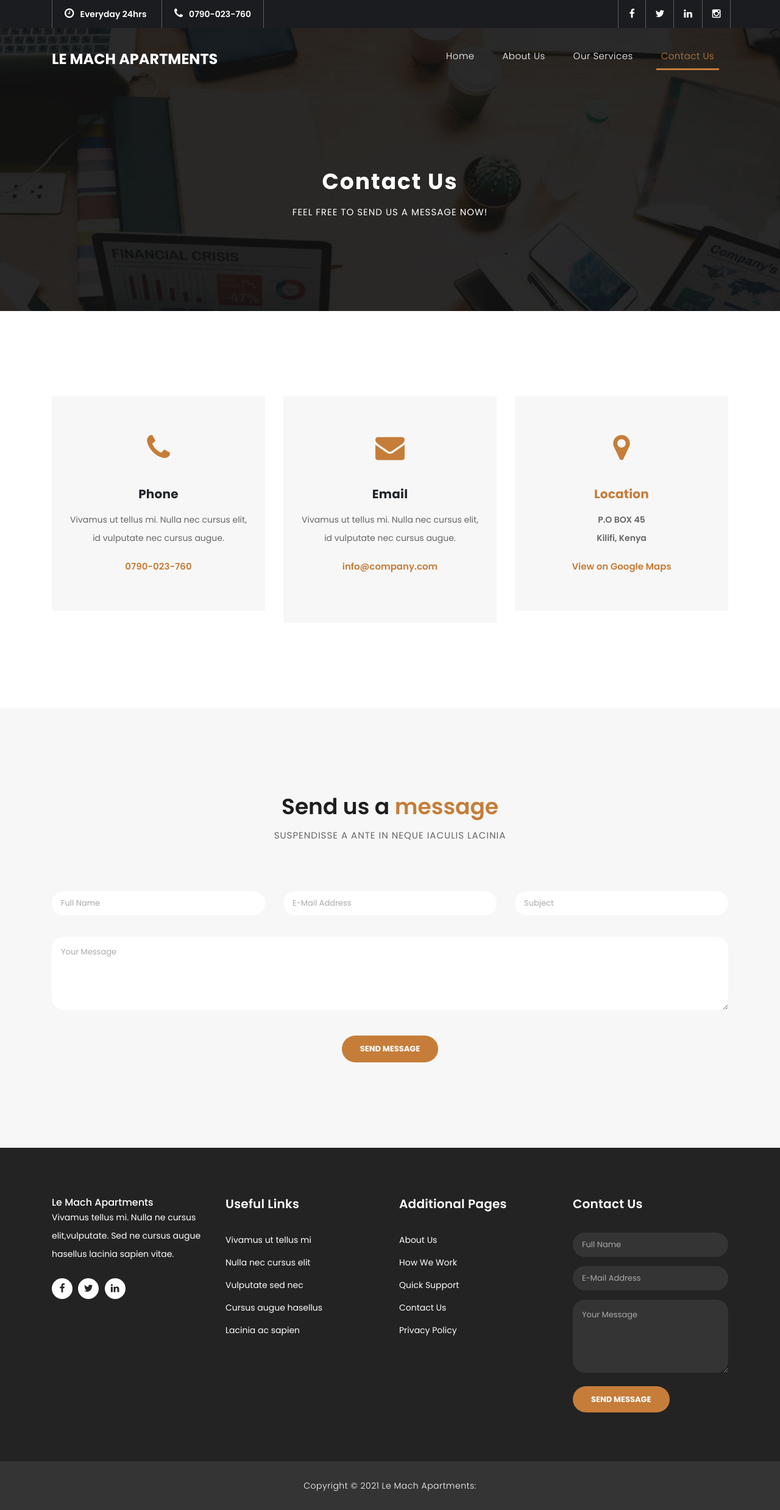
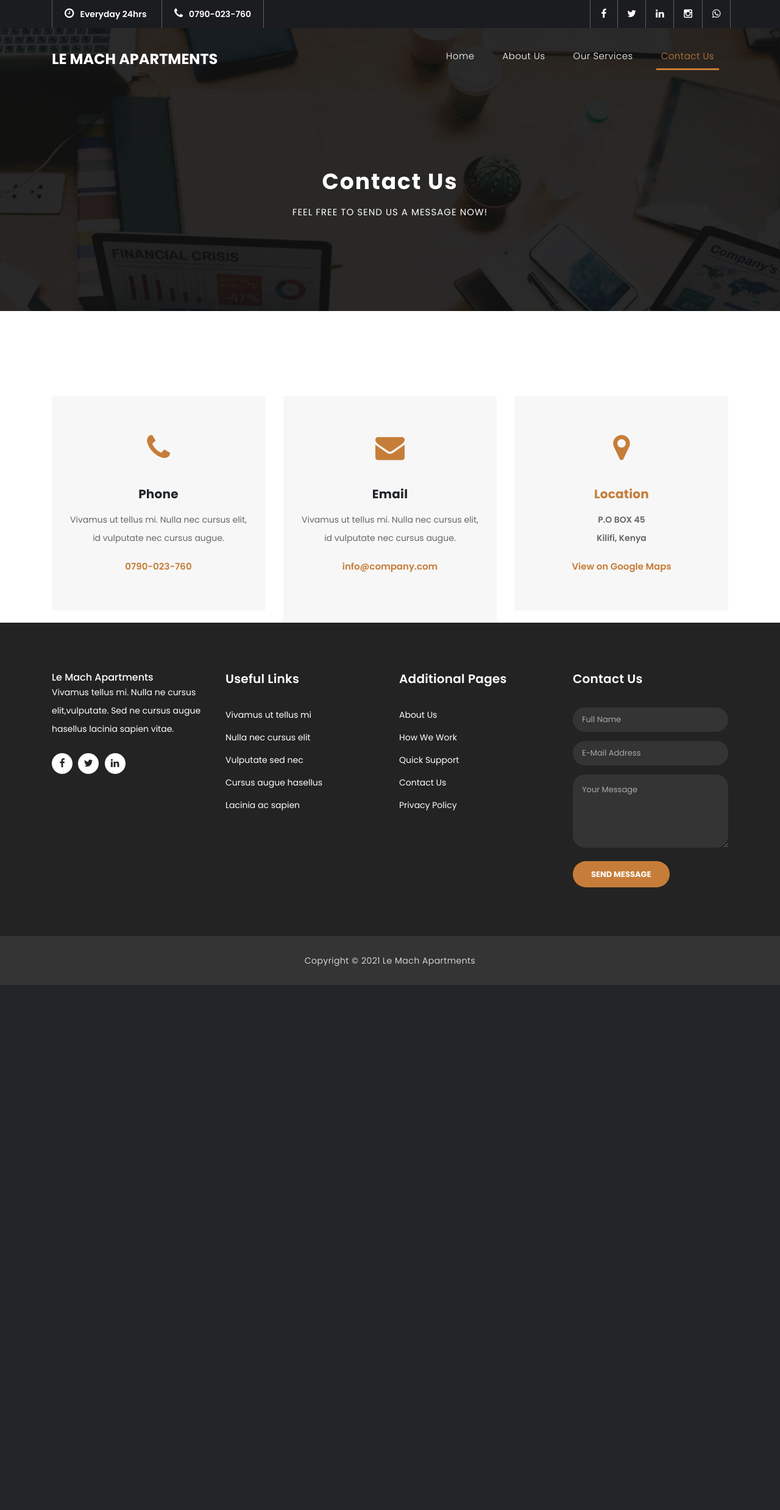
Before and after one commit to avosa/lemach, a Flask app: page /contact in a window 1280 px wide. Shown: the whole page at 61% size. After the commit the page ends 1615 px from the top, so only its background shows below. Run offline with Flask 2, Linux system fonts and the light colour scheme; parts of the project's set-up code (start-up, migrations or seed data) failed here and were passed over; some libraries are stand-ins or nearby versions.

Commit message:
Silly fixes

```diff
--- a/app/general/templates/contact.html
+++ b/app/general/templates/contact.html
@@ -82,7 +82,7 @@
       </div>
     </div>
 
-    <div class="callback-form contact-us">
+    <!-- <div class="callback-form contact-us">
       <div class="container">
         <div class="row">
           <div class="col-md-12">
@@ -126,7 +126,7 @@
           </div>
         </div>
       </div>
-    </div>
+    </div> -->
 
 
 
--- a/app/general/templates/layout.html
+++ b/app/general/templates/layout.html
@@ -91,6 +91,9 @@ https://templatemo.com/tm-545-finance-business
               </li>
               <li>
                 <a href="#"><i class="fa fa-instagram"></i></a>
+              </li>
+              <li>
+                <a href="#"><i class="fa fa-whatsapp"></i></a>
               </li>
             </ul>
           </div>
@@ -213,7 +216,7 @@ https://templatemo.com/tm-545-finance-business
       <div class="container">
         <div class="row">
           <div class="col-md-12">
-            <p>Copyright &copy; 2021 Le Mach Apartments:</p>
+            <p>Copyright &copy; 2021 Le Mach Apartments</p>
           </div>
         </div>
       </div>
```
